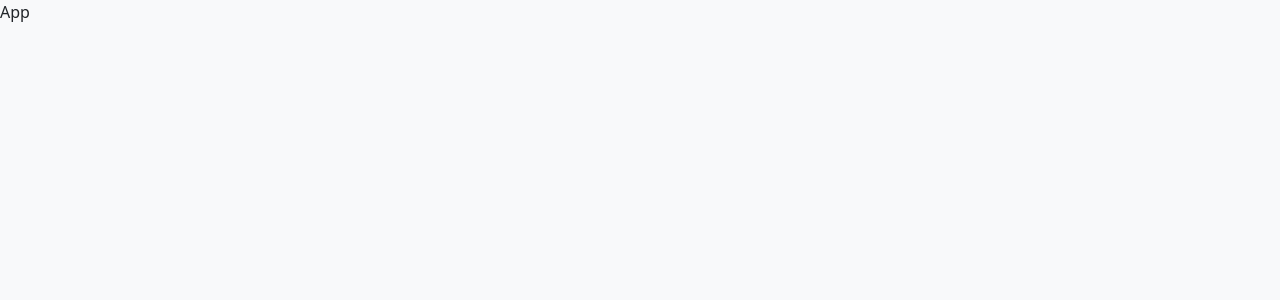
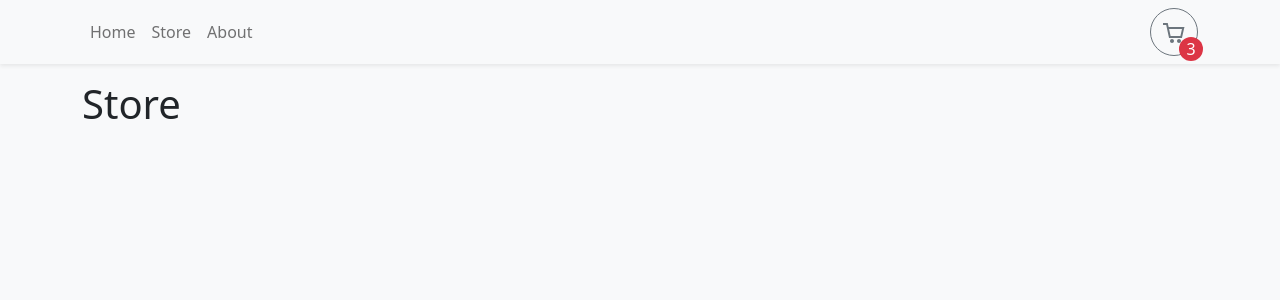
Before and after one commit to kr-sarvesh/shoppingKart, a React (Vite) app: page /Store in a window 1280 px wide. Shown: the top 300 px of the page. Built offline with nearby package versions, Linux system fonts and the light colour scheme.

Commit message:
completed Navbar component

```diff
--- a/src/App.tsx
+++ b/src/App.tsx
@@ -1,5 +1,23 @@
+import { Routes, Route } from 'react-router-dom'
+import { Container } from 'react-bootstrap'
+import { Home } from './pages/Home'
+import { Store } from './pages/Store'
+import { About } from './pages/About'
+import { Navbar } from './components/Navbar'
+
 function App() {
-  return <div>App</div>
+  return (
+    <>
+      <Navbar />
+      <Container>
+        <Routes>
+          <Route path='/' element={<Home />} />
+          <Route path='/Store' element={<Store />} />
+          <Route path='/About' element={<About />} />
+        </Routes>
+      </Container>
+    </>
+  )
 }
 
 export default App
--- /dev/null
+++ b/src/components/Navbar.tsx
@@ -0,0 +1,69 @@
+import { Container, Button, Nav, Navbar as NavbarBs } from 'react-bootstrap'
+import { NavLink } from 'react-router-dom'
+import cartImg from '../assets/bag-icon.svg'
+export function Navbar() {
+  return (
+    <NavbarBs sticky='top' className='bg-light shadow-sm mb-3'>
+      <Container>
+        <Nav className='me-auto'>
+          <Nav.Link to='/' as={NavLink}>
+            Home
+          </Nav.Link>
+          <Nav.Link to='/' as={NavLink}>
+            Store
+          </Nav.Link>
+          <Nav.Link to='/' as={NavLink}>
+            About
+          </Nav.Link>
+        </Nav>
+        <Button
+          style={{
+            width: '3rem',
+            height: '3rem',
+            position: 'relative',
+            padding: 0,
+          }}
+          variant='outline-secondary'
+          className='rounded-circle'
+        >
+          <svg
+            width='24'
+            height='24'
+            viewBox='0 0 24 24'
+            fill='none'
+            xmlns='http://www.w3.org/2000/svg'
+          >
+            <path
+              fill-rule='evenodd'
+              clip-rule='evenodd'
+              d='M5.79166 2H1V4H4.2184L6.9872 16.6776H7V17H20V16.7519L22.1932 7.09095L22.5308 6H6.6552L6.08485 3.38852L5.79166 2ZM19.9869 8H7.092L8.62081 15H18.3978L19.9869 8Z'
+              fill='currentColor'
+            />
+            <path
+              d='M10 22C11.1046 22 12 21.1046 12 20C12 18.8954 11.1046 18 10 18C8.89543 18 8 18.8954 8 20C8 21.1046 8.89543 22 10 22Z'
+              fill='currentColor'
+            />
+            <path
+              d='M19 20C19 21.1046 18.1046 22 17 22C15.8954 22 15 21.1046 15 20C15 18.8954 15.8954 18 17 18C18.1046 18 19 18.8954 19 20Z'
+              fill='currentColor'
+            />
+          </svg>
+          <div
+            className='rounded-circle bg-danger d-flex justify-content-center align-items-center'
+            style={{
+              width: '1.5rem',
+              color: 'white',
+              height: '1.5rem',
+              position: 'absolute',
+              bottom: 0,
+              right: 0,
+              transform: 'translate(25%, 25%)',
+            }}
+          >
+            3
+          </div>
+        </Button>
+      </Container>
+    </NavbarBs>
+  )
+}
--- /dev/null
+++ b/src/pages/About.tsx
@@ -0,0 +1,7 @@
+export function About() {
+  return (
+    <div>
+      <h1>About</h1>
+    </div>
+  )
+}
--- /dev/null
+++ b/src/pages/Home.tsx
@@ -0,0 +1,3 @@
+export function Home() {
+  return <h1>Home </h1>
+}
--- /dev/null
+++ b/src/pages/Store.tsx
@@ -0,0 +1,7 @@
+export function Store() {
+  return (
+    <div>
+      <h1>Store</h1>
+    </div>
+  )
+}
```
Also changed, not shown: src/assets/bag-icon.svg (added).
